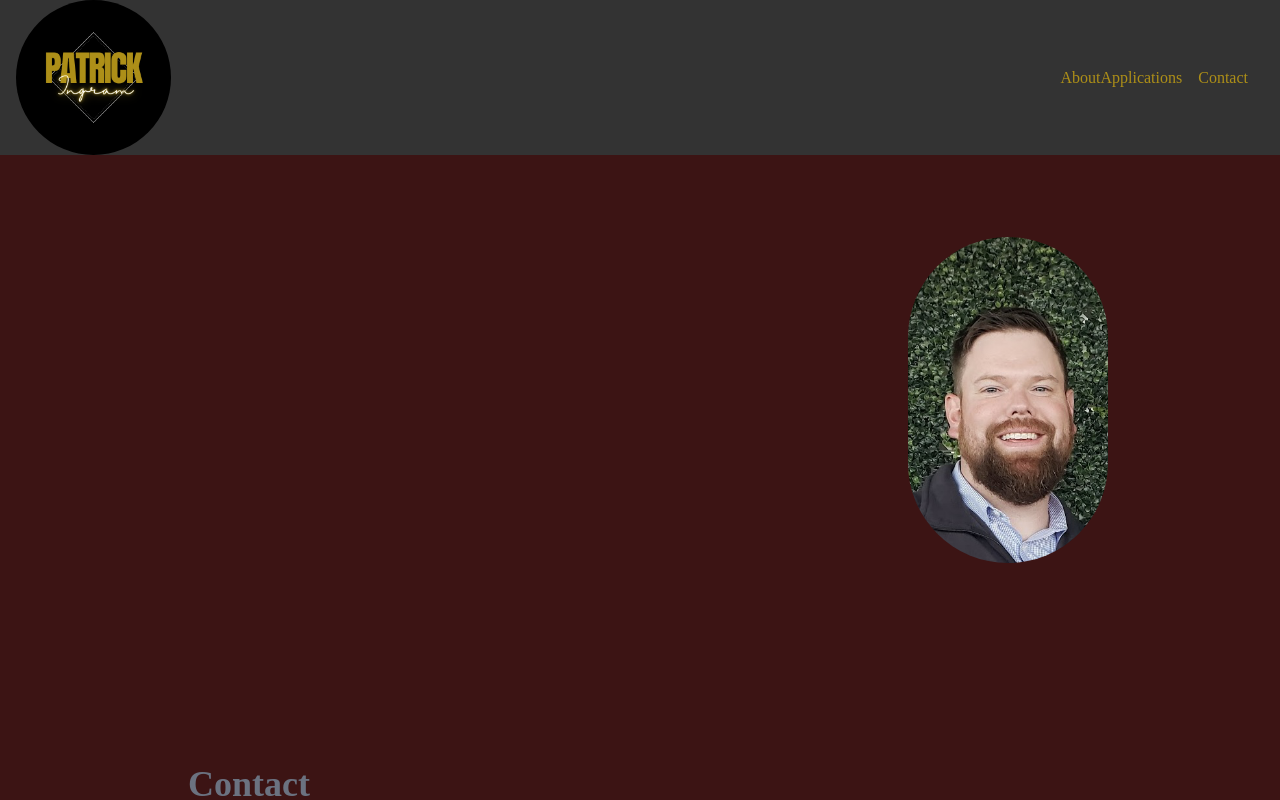
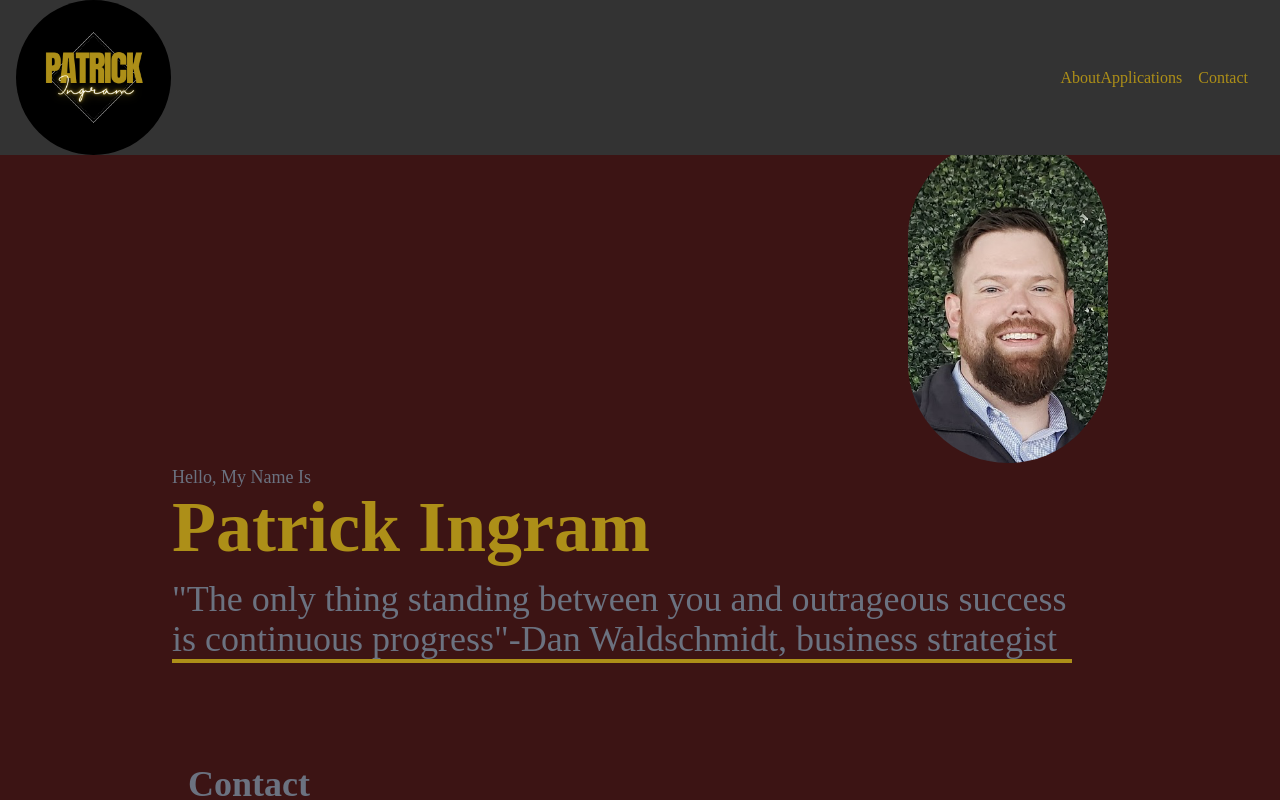
Before and after one commit to JeepingCoder/ingram_portfolio, a React (Create React App) app: page / in a window 1280 px wide. Shown: the top 800 px of the page. Built offline with nearby package versions, Linux system fonts and the light colour scheme.

Commit message:
added name quote and styling to home page

```diff
--- a/src/component/Home.jsx
+++ b/src/component/Home.jsx
@@ -2,7 +2,7 @@ import React from "react";
 import face from "../assets/Face.png";
 
 const Home = () => {
-    return(
+  return (
     <div name="landingpage" className="w-full h-screen bg-[#3c1414]">
       {/* container */}
       <div className="max-w-[1000px] mx-auto px-8 flex flex-col justify-center h-full">
@@ -12,11 +12,18 @@ const Home = () => {
           alt="face"
           style={{ width: "200px" }}
         />
+        <p className="text-lg text-gray-500">Hello, My Name Is</p>
+        <h1 className="text-3xl sm:text-7xl font-bold text-[#ad8f18]">
+          Patrick Ingram
+        </h1>
 
+        <h2 className="text-4xl mt-4 max-w-[900px] text-gray-500 inline border-b-4 border-[#ad8f18]">
+          "The only thing standing between you and outrageous success is
+          continuous progress"-Dan Waldschmidt, business strategist
+        </h2>
       </div>
+    </div>
+  );
+};
 
-        </div>
-    )
-}
-
-export default Home
+export default Home;
```
Lines whose indentation alone changed are shown as unchanged.
